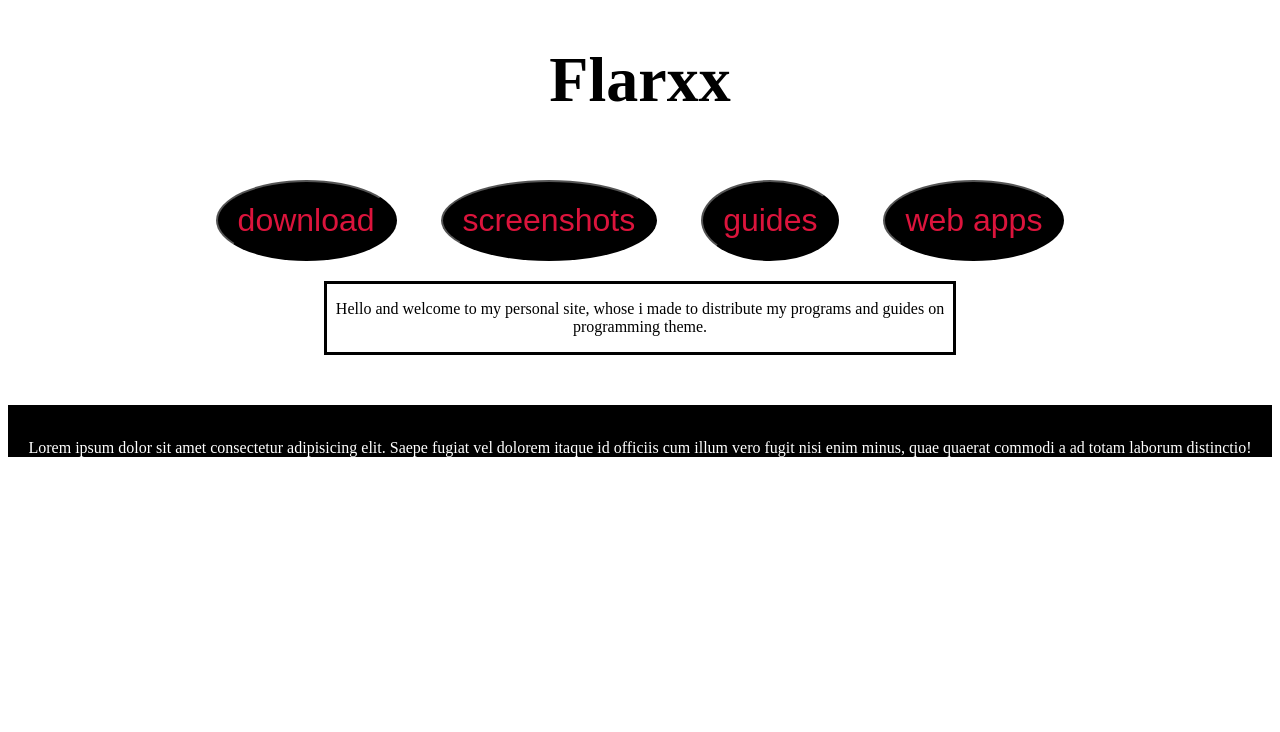
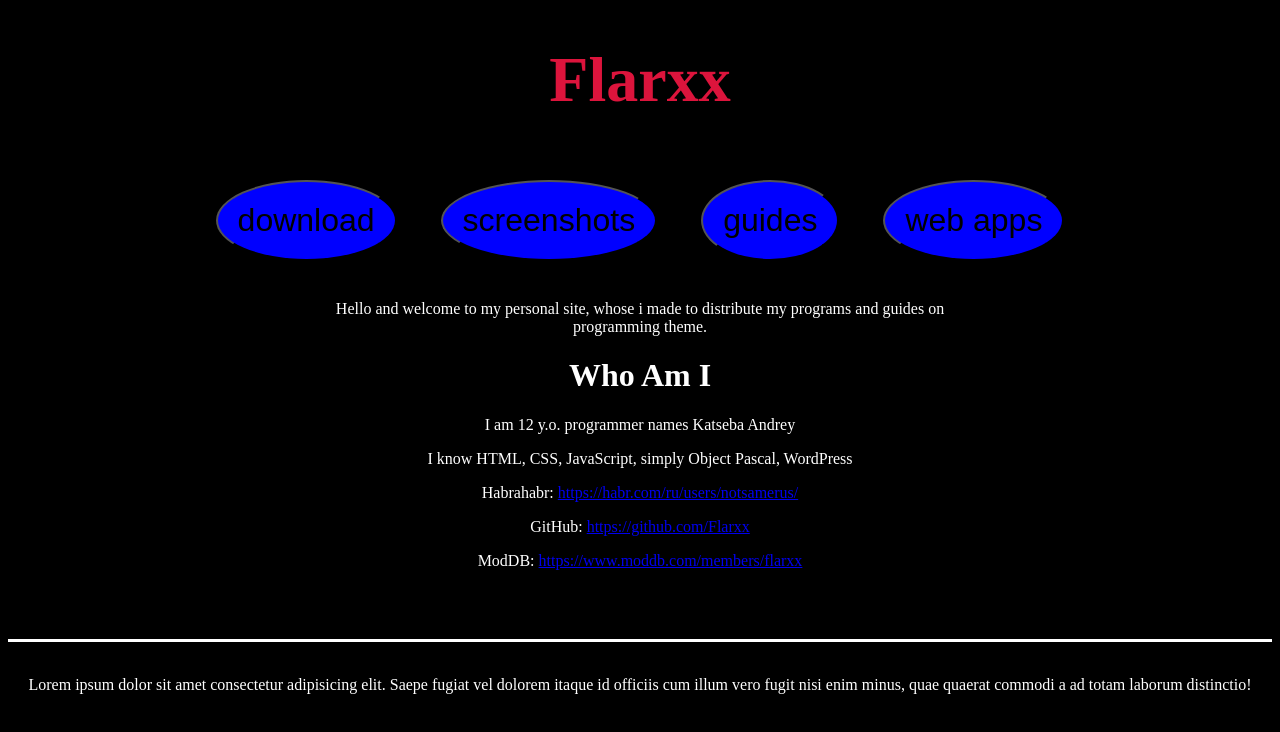
Before and after one commit to Flarxx/Flarxx.github.io, a plain HTML site: page index.html in a window 1280 px wide. Drawn offline with Linux system fonts and the light colour scheme.

Commit message:
Style Homepage

```diff
--- a/css/style.css
+++ b/css/style.css
@@ -1,19 +1,19 @@
 header h1 {
     text-align: center;
     font-size: 400%;
+    color: crimson;
 }
 
 nav button {
     font-size: 200%;
     margin: 20px;
-    background-color: black;
-    color: crimson;
+    background-color: blue;
     padding: 20px;
     border-radius: 50%;
 }
 
 nav button:hover {
-    background-color: crimson;
+    background-color: burlywood;
     color: white;
 }
 
@@ -21,17 +21,24 @@ nav {
     text-align: center;
 }
 
-.wrapper{
+.wrapper {
     text-align: center;
     margin-left: 25%;
     margin-right: 25%;
     border-style: solid;
     border-color: black;
     margin-bottom: 50px;
+    color: white;
 }
 
 footer {
+    border-top-style: solid;
+    border-top-color: white;
     background-color: black;
     color: white;
     text-align: center;
 }
+
+body {
+    background-color: black;
+}
--- a/index.html
+++ b/index.html
@@ -20,6 +20,12 @@
         <p>
             Hello and welcome to my personal site, whose i made to distribute my programs and guides on programming theme.
         </p>
+        <h1>Who Am I</h1>
+        <p>I am 12 y.o. programmer names Katseba Andrey</p>
+        <p>I know HTML, CSS, JavaScript, simply Object Pascal, WordPress</p>
+        <p>Habrahabr: <a href="https://habr.com/ru/users/notsamerus/">https://habr.com/ru/users/notsamerus/</a></p>
+        <p>GitHub: <a href="https://github.com/Flarxx">https://github.com/Flarxx</a></p>
+        <p>ModDB: <a href="https://www.moddb.com/members/flarxx">https://www.moddb.com/members/flarxx</a></p>
     </div>
     <footer>
         <br>
```
